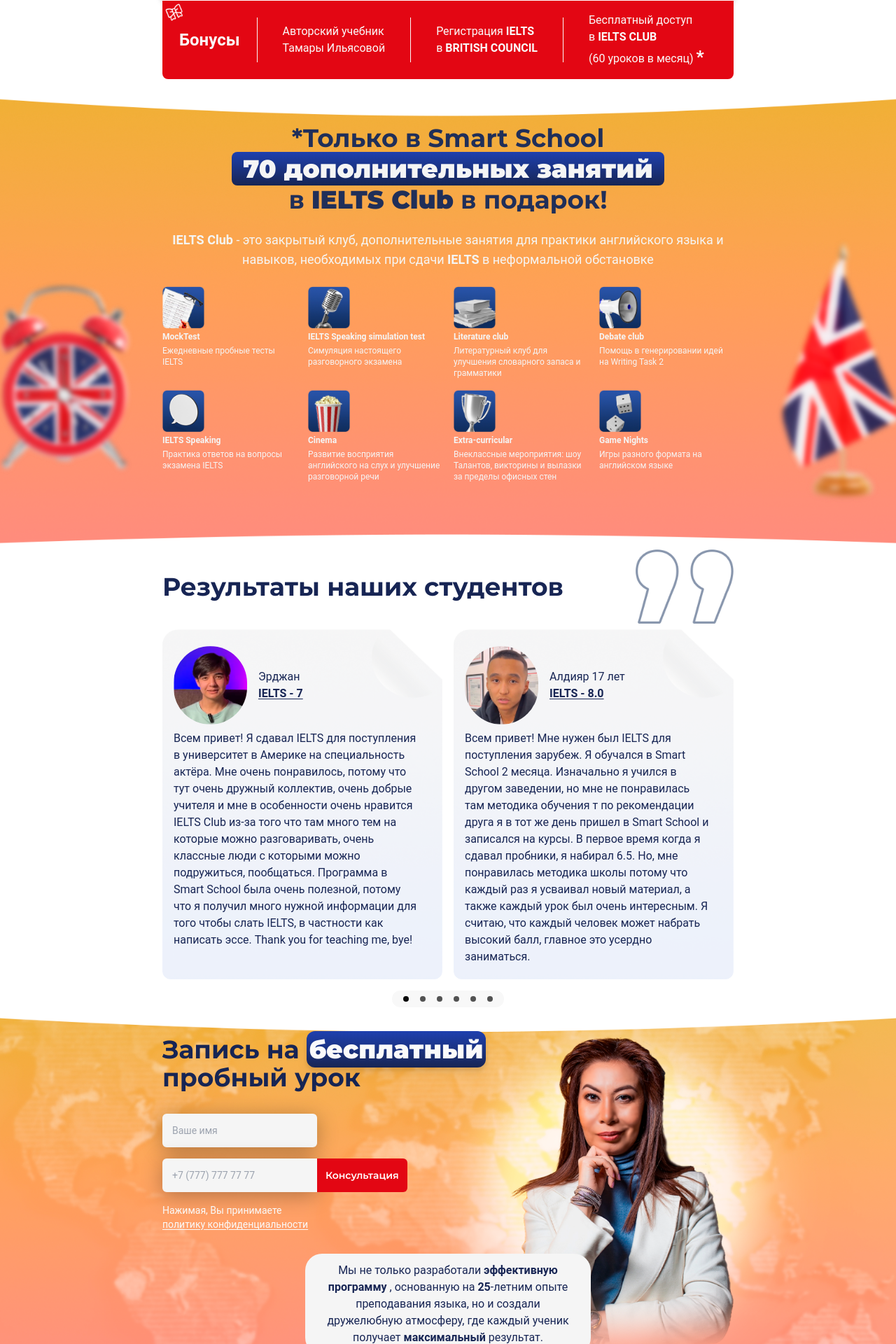
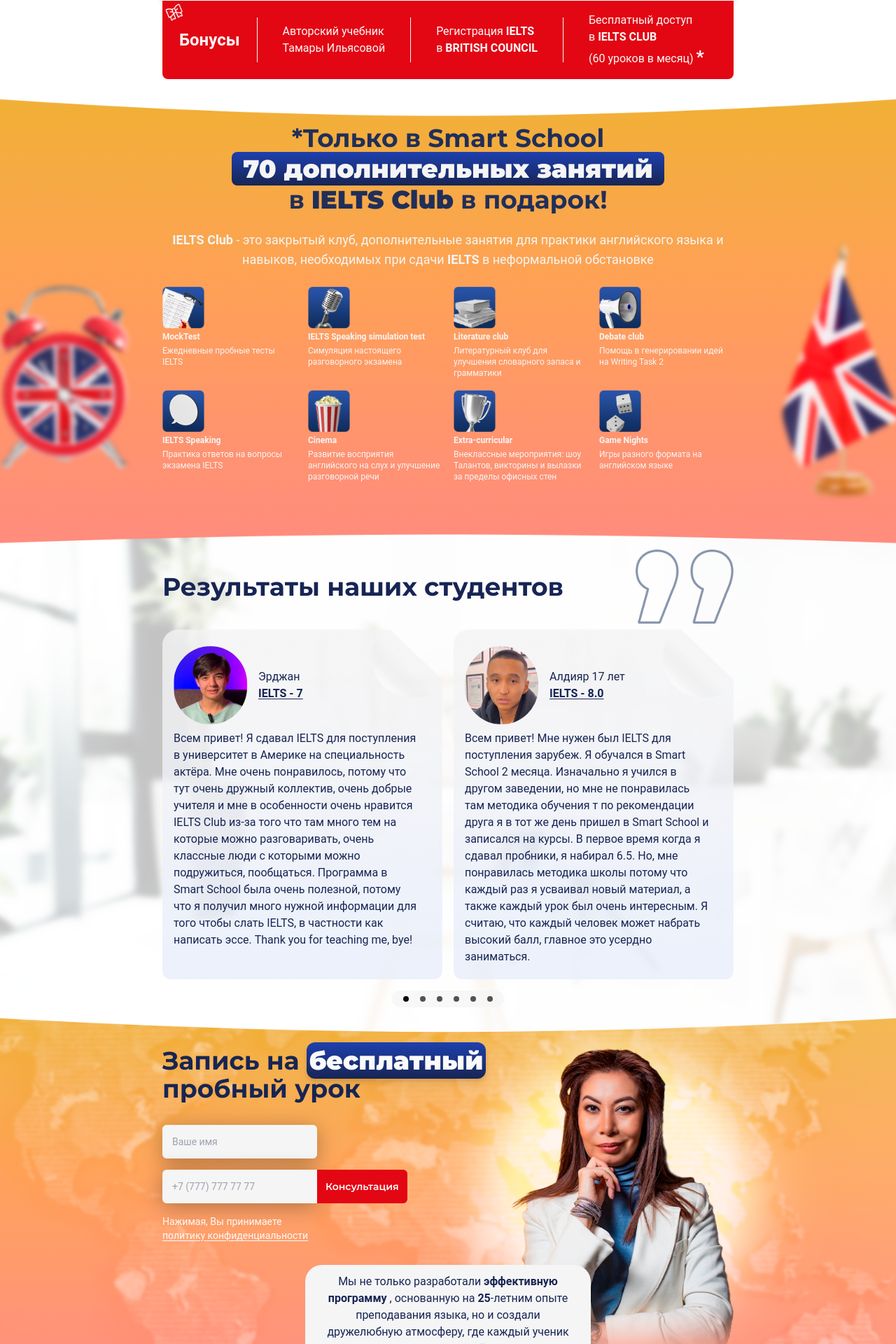
Before and after one commit to MuratOfficial/smartschool, a Next.js app: page / in a window 1280 px wide. Shown: the part 3580-5500 px from the top of the page at 70% size. Built offline with nearby package versions, Linux system fonts and the light colour scheme.

Commit message:
last fixes links, buttons

```diff
--- a/app/globals.css
+++ b/app/globals.css
@@ -12,3 +12,7 @@ html {
   overflow-x: hidden;
   overflow-y: auto;
 }
+
+body {
+  overflow-y: hidden;
+}
--- a/app/layout.tsx
+++ b/app/layout.tsx
@@ -6,8 +6,9 @@ import Favicon from "@/public/favicon.ico";
 // const inter = Inter({ subsets: ['latin'] })
 
 export const metadata: Metadata = {
-  title: "SmartSchool",
-  description: "Центр по подготовке к международному экзамену IELTS.",
+  title: "IELTS Smart School - Центр подготовки к экзамену IELTS в Алматы",
+  description:
+    " Групповые и индивидуальные занятия по подготовке к IELTS по всему Казахстану ✅ Оффлайн и Онлайн ➡️ Записывайтесь уже сегодня!",
 };
 
 export default function RootLayout({
--- a/app/page.tsx
+++ b/app/page.tsx
@@ -55,7 +55,7 @@ export default function Home() {
         height={600}
         alt="rect2"
         src="/1/rectsm5.png"
-        className="absolute   lg:collapse sm:visible top-[7910px] z-0"
+        className="absolute   lg:collapse sm:visible top-[7880px] z-0"
       />
       <Image
         src="/3/Group1671.png"
@@ -97,21 +97,28 @@ export default function Home() {
         width={1920}
         height={790}
         alt="rect5"
-        className="absolute lg:visible sm:collapse top-[3710px]"
+        className="absolute lg:visible sm:collapse top-[3710px] z-10"
+      />
+      <Image
+        src="/1/rectlastlg.png"
+        width={1920}
+        height={1078}
+        alt="rect5"
+        className="absolute lg:visible sm:collapse top-[4310px] z-0"
       />
       <Image
         src="/6/1t.png"
         width={180}
         height={180}
         alt="rect5"
-        className="absolute lg:visible sm:collapse top-[3920px] right-36"
+        className="absolute lg:visible sm:collapse top-[3920px] right-36 z-10"
       />
       <Image
         src="/6/2t.png"
         width={200}
         height={200}
         alt="rect5"
-        className="absolute lg:visible sm:collapse top-[3980px] left-36"
+        className="absolute lg:visible sm:collapse top-[3980px] left-36 z-10"
       />
       <Image
         src="/footer/lastrect.png"
--- a/components/about-collage.tsx
+++ b/components/about-collage.tsx
@@ -22,7 +22,7 @@ function AboutCollage() {
         <CollageCard url={imageUrl[ind]} vitrine={true} />
         <CollageCard url={imageUrl[ind + 1]} vitrine={false} />
       </div>
-      <div className="flex flex-row bg-neutral-100 bg-opacity-70 px-4 rounded-2xl p-2 w-fit gap-x-4 absolute sm:top-[300px] lg:top-[330px] z-30 sm:left-28 lg:left-[530px]">
+      <div className="flex flex-row bg-neutral-100 bg-opacity-70 px-4 rounded-2xl p-2 w-fit gap-x-4 absolute sm:top-[300px] lg:top-[370px] z-30 sm:left-28 lg:left-[530px]">
         <button
           className={cn(
             "w-2 h-2 rounded-full bg-neutral-600 hover:bg-neutral-800",
--- a/components/about-courses.tsx
+++ b/components/about-courses.tsx
@@ -168,9 +168,12 @@ function AboutCourses() {
           <p className=" mb-4 text-blue-950">
             Длительность курса зависит от уровня студента.
           </p>
-          <button className=" w-fit text-sm hover:shadow-2xl hover:ring-2 hover:text-red-600 hover:ring-red-600 hover:bg-transparent transition delay-150 duration-500 text-white font-semibold text-center rounded-md p-2 bg-[#e30613]">
+          <Link
+            href="https://api.whatsapp.com/send/?phone=77471027050&text=%D0%97%D0%B4%D1%80%D0%B0%D0%B2%D1%81%D1%82%D0%B2%D1%83%D0%B9%D1%82%D0%B5%2C+%D1%85%D0%BE%D1%87%D1%83+%D1%83%D0%B7%D0%BD%D0%B0%D1%82%D1%8C+%D0%BF%D1%80%D0%BE+%D0%BF%D0%BE%D0%B4%D0%B3%D0%BE%D1%82%D0%BE%D0%B2%D0%BA%D1%83+%D0%BA+IELTS&type=phone_number&app_absent=0"
+            className=" w-fit text-sm hover:shadow-2xl hover:ring-2 hover:text-red-600 hover:ring-red-600 hover:bg-transparent transition delay-150 duration-500 text-white font-semibold text-center rounded-md p-2 bg-[#e30613]"
+          >
             Пройти проверку
-          </button>
+          </Link>
           <Image
             width={460}
             height={354}
--- a/components/footer.tsx
+++ b/components/footer.tsx
@@ -19,16 +19,22 @@ function Footer() {
         </p>
 
         <div className="flex flex-row gap-x-8 pt-4 items-center">
-          <Link href="mailto:amina_b87@mail.ru">
+          <Link
+            href="https://www.facebook.com/smartschool.almaty/"
+            target="_blank"
+          >
             <Image
               width={20}
               height={20}
-              src="/email.png"
+              src="/footer/Facebook.png"
               alt="logo"
               className="hover:scale-110"
             />
           </Link>
-          <Link href="https://www.instagram.com/tamarailyassova">
+          <Link
+            href="https://www.instagram.com/tamarailyassova"
+            target="_blank"
+          >
             <Image
               width={20}
               height={20}
@@ -37,7 +43,10 @@ function Footer() {
               className="hover:scale-110"
             />
           </Link>
-          <Link href="https://www.youtube.com/channel/UC5Bwx1x5v5giOX8v-h6Anlw">
+          <Link
+            href="https://www.youtube.com/channel/UC5Bwx1x5v5giOX8v-h6Anlw"
+            target="_blank"
+          >
             <Image
               width={20}
               height={20}
--- a/components/form.tsx
+++ b/components/form.tsx
@@ -5,7 +5,7 @@ import { AnimateScrollDownHorizontalLeft } from "./animations";
 
 function Form() {
   return (
-    <div className="flex flex-col gap-y-6 lg:max-w-[1200px] sm:max-w-[360px] items-center z-10 lg:w-[1200px] sm:px-4 lg:px-48 h-full bg-transparent pt-12 pb-6 relative">
+    <div className="flex flex-col gap-y-6 lg:max-w-[1200px] sm:max-w-[360px] items-center z-10 lg:w-[1200px] sm:px-4 lg:px-48 h-full bg-transparent sm:pt-12 lg:pt-16 pb-6 relative">
       <Image
         src="/5/lastHeroImg.png"
         width={320}
@@ -43,7 +43,11 @@ function Form() {
         </div>
         <p className="text-sm mt-4 font-['Roboto'] text-neutral-50">
           Нажимая, Вы принимаете <br />{" "}
-          <Link href="#" className="underline underline-offset-2">
+          <Link
+            href="https://docs.google.com/document/d/11sgv_B--KWkjlPLvr1igfrecfCkmSi3-"
+            target="_blank"
+            className="underline underline-offset-2"
+          >
             политику конфиденциальности
           </Link>
         </p>
```
Also changed, not shown: public/1/rectlastlg.png (added).
